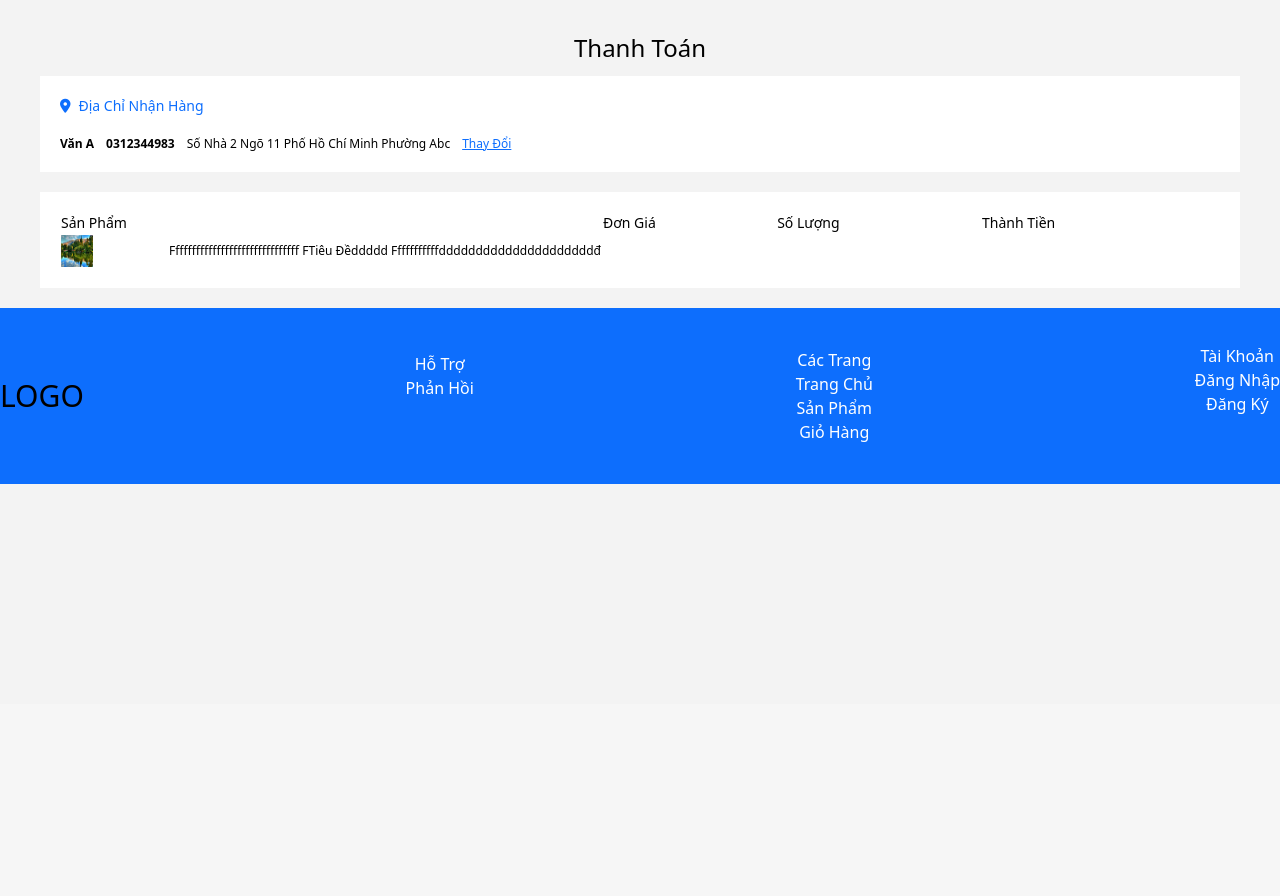
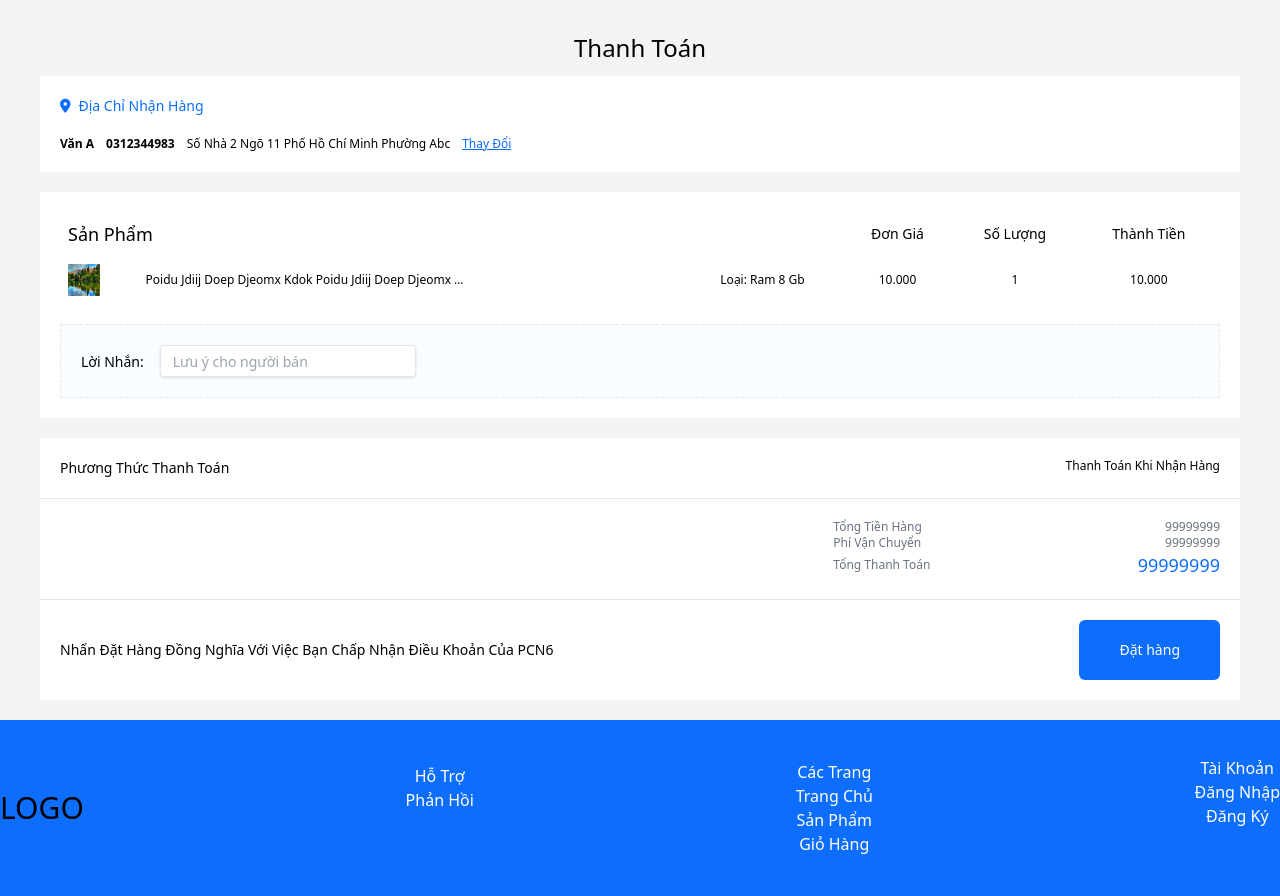
Before and after one commit to toibdph21819/PCN6, a PHP site: page /site/thanhtoan/index.php in a window 1280 px wide. Shown: the part 96-992 px from the top of the page. Before the commit the page ends 580 px from the top, so only its background shows below. Run offline with PHP 8.4, Linux system fonts and the light colour scheme.

Commit message:
thêm trang thanh toán

```diff
--- a/content/css/output.css
+++ b/content/css/output.css
@@ -540,6 +540,10 @@ video {
   right: 0.5rem;
 }
 
+.right-3 {
+  right: 0.75rem;
+}
+
 .z-30 {
   z-index: 30;
 }
@@ -620,6 +624,10 @@ video {
   margin-top: 4rem;
 }
 
+.ml-auto {
+  margin-left: auto;
+}
+
 .block {
   display: block;
 }
@@ -736,8 +744,40 @@ video {
   width: 13rem;
 }
 
+.w-1\/2 {
+  width: 50%;
+}
+
+.w-1\/3 {
+  width: 33.333333%;
+}
+
+.w-2\/3 {
+  width: 66.666667%;
+}
+
+.w-20 {
+  width: 5rem;
+}
+
+.w-60 {
+  width: 15rem;
+}
+
 .max-w-full {
   max-width: 100%;
+}
+
+.max-w-\[200px\] {
+  max-width: 200px;
+}
+
+.max-w-\[340px\] {
+  max-width: 340px;
+}
+
+.max-w-\[360px\] {
+  max-width: 360px;
 }
 
 .-translate-y-5 {
@@ -807,6 +847,10 @@ video {
   align-items: center;
 }
 
+.items-baseline {
+  align-items: baseline;
+}
+
 .justify-end {
   justify-content: flex-end;
 }
@@ -819,6 +863,10 @@ video {
   justify-content: space-between;
 }
 
+.justify-items-end {
+  justify-items: end;
+}
+
 .gap-10 {
   gap: 2.5rem;
 }
@@ -845,6 +893,11 @@ video {
 
 .gap-y-2 {
   row-gap: 0.5rem;
+}
+
+.gap-x-4 {
+  -moz-column-gap: 1rem;
+       column-gap: 1rem;
 }
 
 .space-y-10 > :not([hidden]) ~ :not([hidden]) {
@@ -889,6 +942,18 @@ video {
   margin-left: calc(1rem * calc(1 - var(--tw-space-x-reverse)));
 }
 
+.space-x-10 > :not([hidden]) ~ :not([hidden]) {
+  --tw-space-x-reverse: 0;
+  margin-right: calc(2.5rem * var(--tw-space-x-reverse));
+  margin-left: calc(2.5rem * calc(1 - var(--tw-space-x-reverse)));
+}
+
+.space-x-20 > :not([hidden]) ~ :not([hidden]) {
+  --tw-space-x-reverse: 0;
+  margin-right: calc(5rem * var(--tw-space-x-reverse));
+  margin-left: calc(5rem * calc(1 - var(--tw-space-x-reverse)));
+}
+
 .overflow-hidden {
   overflow: hidden;
 }
@@ -984,6 +1049,18 @@ video {
   border-left-width: 0px;
 }
 
+.border-b {
+  border-bottom-width: 1px;
+}
+
+.border-dashed {
+  border-style: dashed;
+}
+
+.border-dotted {
+  border-style: dotted;
+}
+
 .border-black {
   --tw-border-opacity: 1;
   border-color: rgb(0 0 0 / var(--tw-border-opacity));
@@ -1038,6 +1115,11 @@ video {
   background-color: rgb(224 224 224 / var(--tw-bg-opacity));
 }
 
+.bg-\[\#fafdff\] {
+  --tw-bg-opacity: 1;
+  background-color: rgb(250 253 255 / var(--tw-bg-opacity));
+}
+
 .object-contain {
   -o-object-fit: contain;
      object-fit: contain;
@@ -1157,6 +1239,10 @@ video {
   text-align: center;
 }
 
+.text-right {
+  text-align: right;
+}
+
 .text-3xl {
   font-size: 1.875rem;
   line-height: 2.25rem;
@@ -1187,6 +1273,11 @@ video {
   line-height: 2rem;
 }
 
+.text-lg {
+  font-size: 1.125rem;
+  line-height: 1.75rem;
+}
+
 .font-bold {
   font-weight: 700;
 }
@@ -1250,6 +1341,11 @@ video {
 .text-\[\#024AD6\] {
   --tw-text-opacity: 1;
   color: rgb(2 74 214 / var(--tw-text-opacity));
+}
+
+.text-gray-500 {
+  --tw-text-opacity: 1;
+  color: rgb(107 114 128 / var(--tw-text-opacity));
 }
 
 .underline {
--- a/site/thanhtoan/thanhtoan.php
+++ b/site/thanhtoan/thanhtoan.php
@@ -9,19 +9,60 @@
         <div class="space-x-3 text-xs"><span class="font-bold">Văn A</span><span class="font-bold">0312344983</span><span>Số nhà 2 ngõ 11 phố hồ chí minh phường abc</span><a href="" class="text-primary underline">Thay đổi</a></div>
       </div>
     </div>
-    <div class=" p-5 bg-white ">
-      <table class="w-full">
+    <div class=" p-5 bg-white mb-5">
+      <table class=" w-full">
         <tr class="text-sm">
-          <td colspan="3">Sản phẩm</td>
-          <td>đơn giá</td>
-          <td>số lượng</td>
-          <td>thành tiền</td>
+          <td colspan="3" class=" p-2 text-lg">Sản phẩm</td>
+          <td class=" p-2 text-center">đơn giá</td>
+          <td class=" p-2 text-center">số lượng</td>
+          <td class=" p-2 text-center">thành tiền</td>
         </tr>
         <tr class="text-xs">
-          <td><img src="<?= $CONTENT_URL ?>/images/a1.jpg" class="h-8 w-8" alt=""></td>
-          <td class="w-80 overflow-hidden whitespace-nowrap text-ellipsis">fffffffffffffffffffffffffffffff fTiêu đềddddd fffffffffffdddddddddddddddddddddđ</td>
+          <td class="p-2"><img src="<?= $CONTENT_URL ?>/images/a1.jpg" class="h-8 w-8" alt=""></td>
+          <td class="max-w-[360px]">
+            <p class=" max-w-[340px] overflow-hidden whitespace-nowrap text-ellipsis p-2">poidu jdiij doep djeomx kdok poidu jdiij doep djeomx kdokpoidu jdiij doep djeomx kdok ff</p>
+          </td>
+          <td class=" p-2 text-center">loại: ram 8 gb</td>
+          <td class=" p-2 text-center">10.000</td>
+          <td class=" p-2 text-center">1</td>
+          <td class=" p-2 text-center">10.000</td>
         </tr>
       </table>
+      <div class="flex mt-5 bg-[#fafdff] border border-dashed p-5">
+        <div class="w-1/2 flex items-baseline gap-x-4">
+          <label for="">Lời nhắn:</label>
+          <input class="shadow appearance-none border rounded w-64 h-8 py-2 px-3 text-gray-700 leading-tight focus:outline-none focus:shadow-outline" placeholder="Lưu ý cho người bán" id="" type="text">
+        </div>
+      </div>
+    </div>
+    <div class="p-5 bg-white flex justify-between border-b">
+      <h2>Phương thức thanh toán</h2>
+      <div class="text-xs">
+        <div>Thanh toán khi nhận hàng</div>
+      </div>
+    </div>
+    <div class="p-5 bg-white flex justify-between border-b">
+      <div class="w-1/2"></div>
+      <div class="w-1/3 text-xs text-gray-500">
+        <div class="flex w-full items-center justify-between">
+          <p>Tổng tiền hàng</p>
+          <p>99999999</p>
+        </div>
+        <div class="flex w-full items-center justify-between">
+          <p>phí vận chuyển </p>
+          <p>99999999</p>
+        </div>
+        <div class="flex w-full items-center justify-between">
+          <p>Tổng thanh toán</p>
+          <p class="text-primary text-lg">99999999</p>
+        </div>
+
+
+      </div>
+    </div>
+    <div class="p-5 flex bg-white items-center justify-between">
+      <p>Nhấn đặt hàng đồng nghĩa với việc bạn chấp nhận điều khoản của PCN6</p>
+      <div><button class="text-white bg-primary rounded-md px-10 py-5">Đặt hàng</button></div>
     </div>
   </div>
 </div>
```
